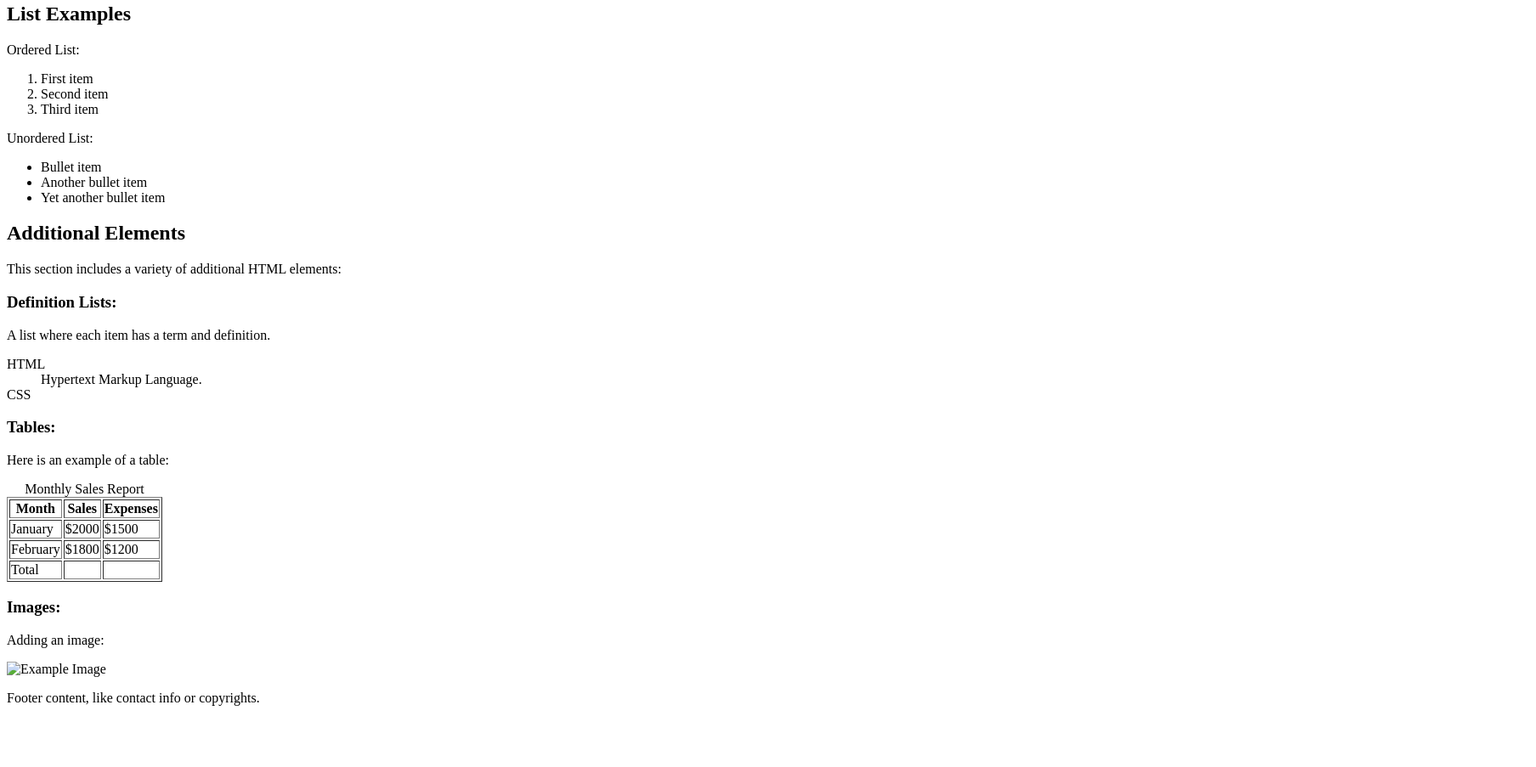
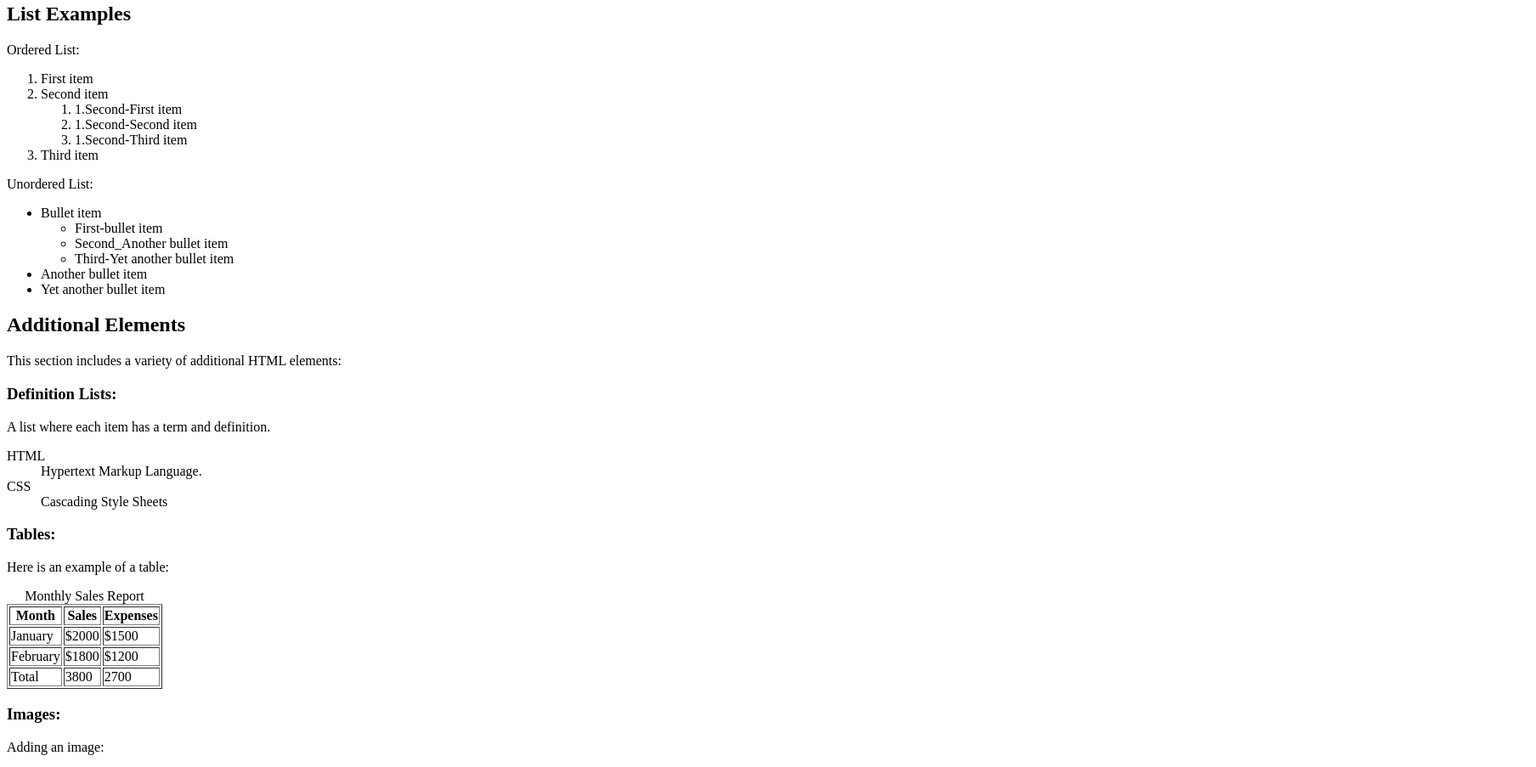
Before and after one commit to kdevante/Lab2, a plain HTML site: page news.html in a window 1280 px wide. Shown: the part 338-1241 px from the top of the page at 85% size, 1808 px wide, since content can reach past the window. Before the commit the page ends 1185 px from the top, so only its background shows below. Drawn offline with Linux system fonts and the light colour scheme.

Commit message:
Finished news file

```diff
--- a/news.html
+++ b/news.html
@@ -2,8 +2,8 @@
 =========================================================
 Name        : news.html
 Assignment  : Lab 2 Exercise C
-Author(s)   : Mahdi Ansari, William Arthur Philip Louis
-Submission  : May 21, 2030
+Author(s)   : Kwizera Devante, Kamsi Iwuchukwu
+Submission  : January 24th 2024
 Description : A simple HTML file.
 =========================================================
 -->
@@ -11,6 +11,11 @@ Description : A simple HTML file.
 <html>
 <head>
     <title>Comprehensive HTML Page</title>
+    <meta charset =" UTF -8">
+    <meta name =" description " content =" An HTML example with img tags">
+    <meta name =" keywords " content =" HTML , Web Development , Example ,img ">
+    <meta name =" author " content =" Your Name " >
+    <link rel =" shortcut icon " href ="favicon.ico " type =" image /x - icon">
 	<!--Copy and paste remaining tags of the head section from images.html file.-->
 </head>
 <body>
@@ -31,7 +36,7 @@ Description : A simple HTML file.
         <article>
             <h2>Article Title</h2>
 
-			<p>This is a paragraph in an article section. It demonstrates text formatting, like bold, italic, and marked text.</p>
+			<p>This is a paragraph in an article section. It demonstrates text formatting, like <b>bold</b>, <i>italic</i>, and <mark>marked</mark> text.</p>
 			<!-- To emphasize specific words in the paragraph, apply appropriate HTML tags:
 			<strong> or <b> for bold text,
 			<em> or <i> for italic text, and
@@ -52,12 +57,22 @@ Description : A simple HTML file.
         <ol>
             <li>First item</li>
             <li>Second item</li>
+            <ol>
+               <li>1.Second-First item</li>
+               <li>1.Second-Second item</li>
+               <li>1.Second-Third item</li>
+            </ol>
 			<!--Make a sub-ordered list here-->
             <li>Third item</li>
         </ol>
         <p>Unordered List:</p>
         <ul>
             <li>Bullet item</li>
+            <ul>
+                <li>First-bullet item</li>
+                <li>Second_Another bullet item</li>
+                <li>Third-Yet another bullet item</li>
+            </ul>
 			<!--Make a sub-unordered list here-->
             <li>Another bullet item</li>
             <li>Yet another bullet item</li>
@@ -74,7 +89,7 @@ Description : A simple HTML file.
             <dt>HTML</dt>
             <dd>Hypertext Markup Language.</dd>
 			<dt>CSS</dt>
-            <dd><!--Add CSS definition here--></dd>
+            <dd>Cascading Style Sheets</dd>
         </dl>
 
 
@@ -104,21 +119,22 @@ Description : A simple HTML file.
 			<tfoot>
 				<tr>
 					<td>Total</td>
-					<td><!--Put column total here--></td>
-					<td><!--Put column total here--></td>
+					<td>3800</td>
+					<td>2700</td>
 				</tr>
 			</tfoot>
         </table>
 
 		<h3>Images:</h3>
         <p>Adding an image:</p>
-        <img src="example.jpg" alt="Example Image"> <!--Fix addressing issue-->
+        <img src="images/example.jpg" alt="Example Image"> <!--Fix addressing issue-->
     </section>
 
     <footer>
-        <p>Footer content, like contact info or copyrights.</p>
+        <!--<p>Footer content, like contact info or copyrights.</p>-->
 		<!--Comment out the above p tag and add a new p tag under this comment.
 			The new p tag must contain {Copy right + your names}.-->
+        <p>Copy right Kamsi Iwuchukwu, Kwizera Devante</p>
     </footer>
 </body>
 </html>
```
